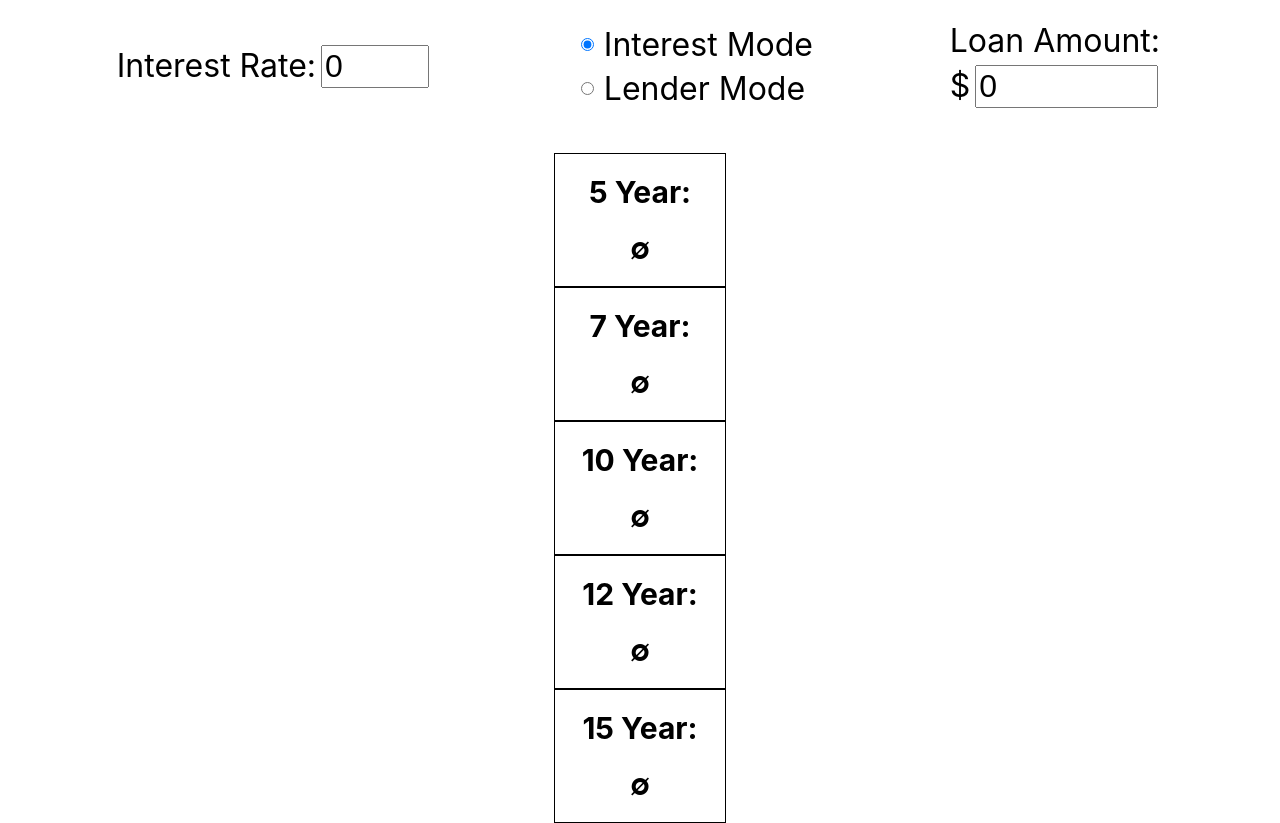
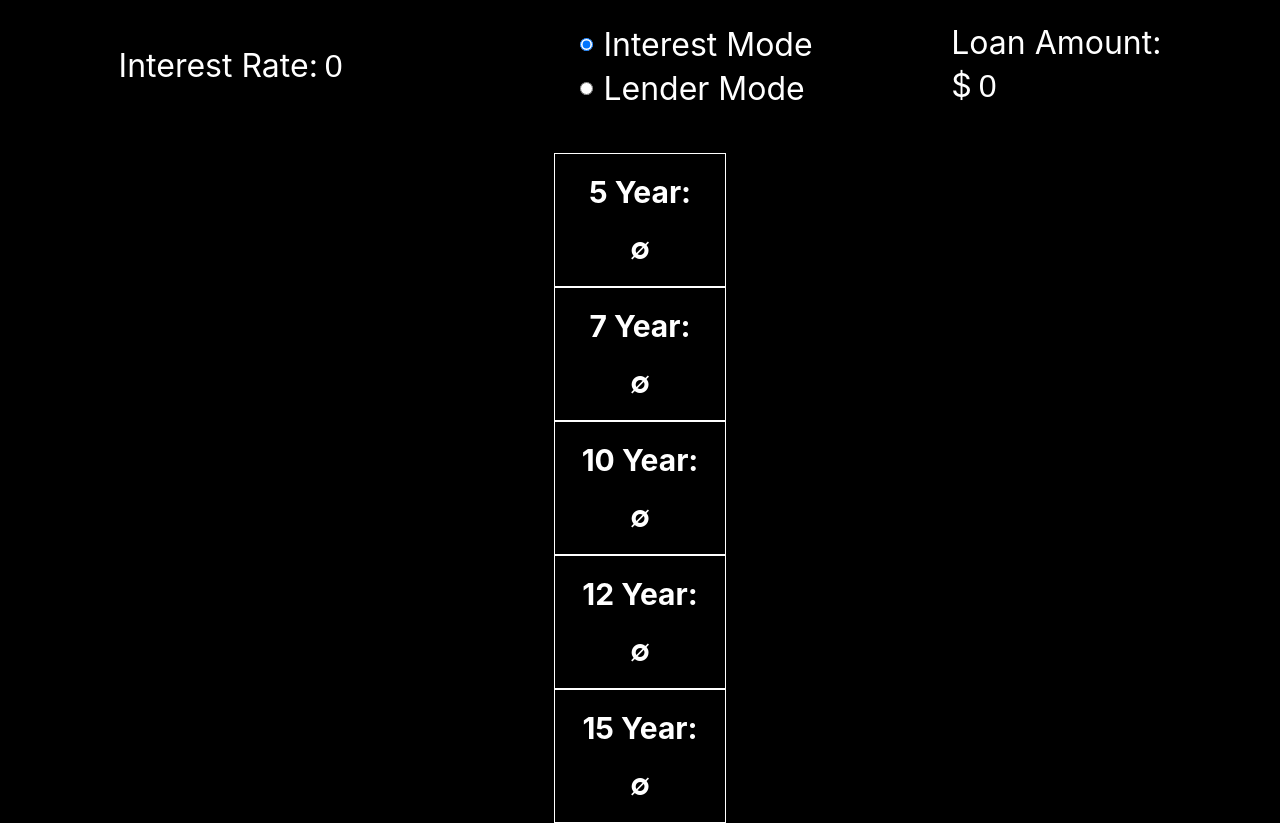
Before and after one commit to MrMicrowaveOven/esti-mate, a React (Create React App) app: page / in a window 1280 px wide. Built offline with nearby package versions, Linux system fonts and the light colour scheme.

Commit message:
Trying out night mode

```diff
--- a/src/App.css
+++ b/src/App.css
@@ -1,6 +1,18 @@
+body {
+  background-color: black;
+}
+
 .app {
   height: 100%;
   width: 100%;
+  color: white;
+  background-color: black;
+}
+
+input {
+  color: white;
+  border: white;
+  background-color: black;
 }
 
 .range-display {
--- a/src/InterestDisplay.css
+++ b/src/InterestDisplay.css
@@ -22,7 +22,7 @@
 
 .year-group {
   padding: 10px;
-  border: black 1px solid;
+  border: white 1px solid;
   width: 150px;
   display: flex;
   flex-direction: column;
```
